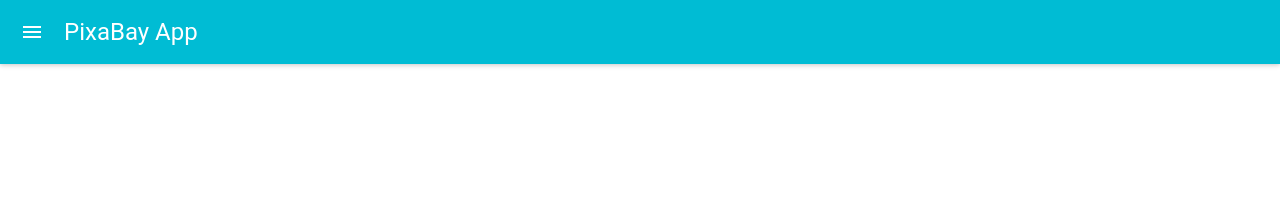
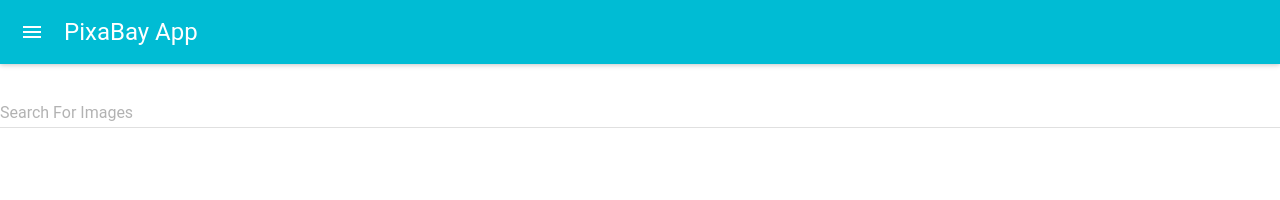
Before and after one commit to ebisLab/PixabayApiPractice, a React (Create React App) app: page / in a window 1280 px wide. Shown: the top 200 px of the page. Built offline with nearby package versions, Linux system fonts and the light colour scheme.

Commit message:
Added Search Field via Material UI

```diff
--- a/src/App.js
+++ b/src/App.js
@@ -1,6 +1,7 @@
 import React, { Component } from 'react';
 import MuiThemeProvider from 'material-ui/styles/MuiThemeProvider';
 import NavBar from './Components/navbar/NavBar';
+import Search from './Components/search/Search';
 
 class App extends Component {
   render() {
@@ -8,6 +9,7 @@ class App extends Component {
       <MuiThemeProvider >
       <div>
       <NavBar />
+      <Search />
       </div>
 
       </MuiThemeProvider>
--- a/src/Components/search/Search.js
+++ b/src/Components/search/Search.js
@@ -0,0 +1,33 @@
+import React, { Component } from 'react';
+import TextField from 'material-ui/TextField';
+import SelectField from 'material-ui/SelectField';
+
+
+class Search extends Component {
+
+  state = {
+    searchText: '',
+    amount: 15,
+    apiUrl: 'https://pixabay.com/api',
+    apiKey: '11422388-cf78b5aacb8fab8ae2dc796c1',
+    images: []
+  }
+  render() {
+    return (
+
+      <div>
+      <TextField
+      name="searchText"
+      value={this.state.searchText}
+      onChange={this.onTextChange}
+      floatingLabelText="Search For Images"
+      fullWidth={true}
+      />
+      </div>
+
+
+    );
+  }
+}
+
+export default Search;
```
